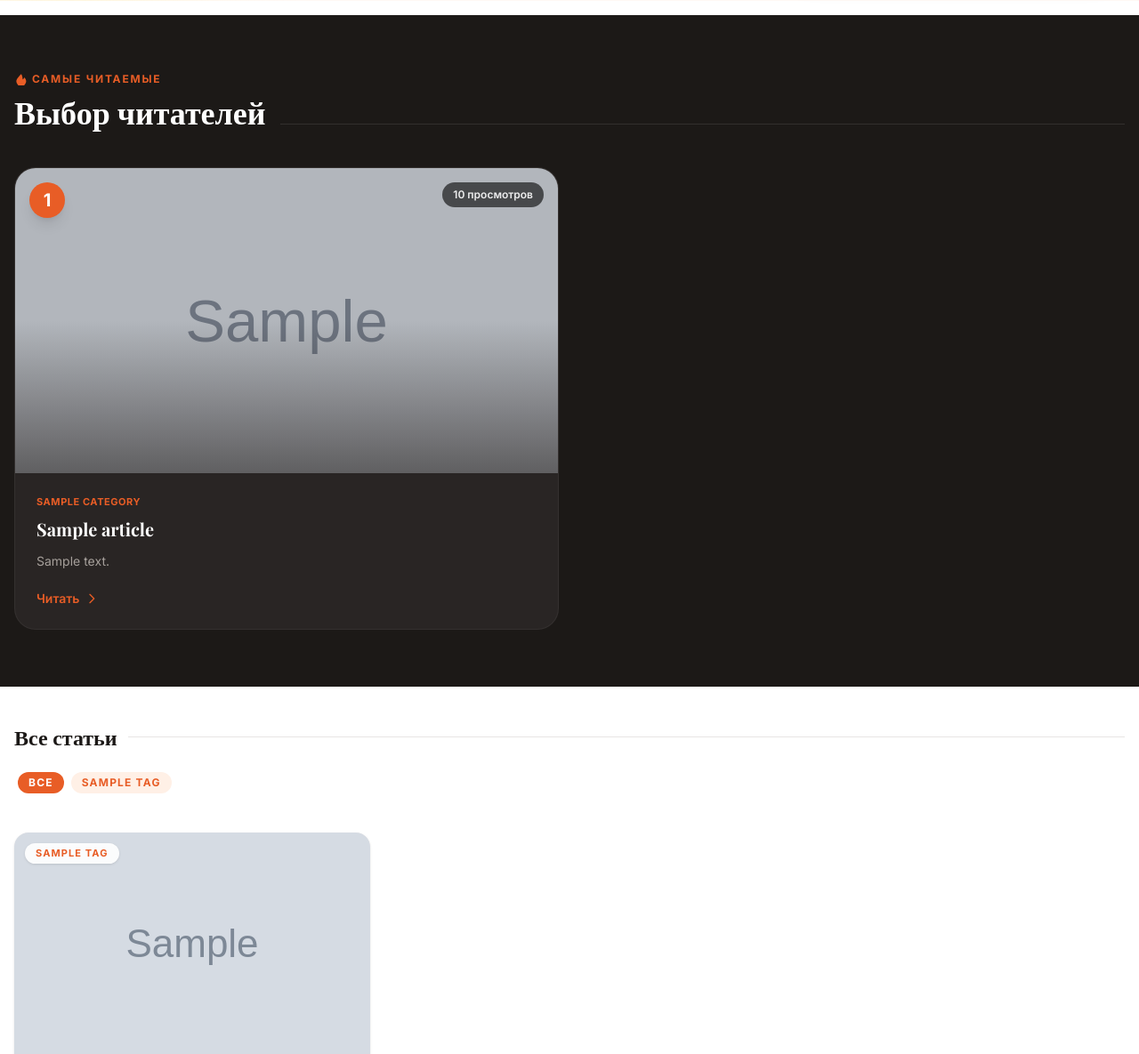
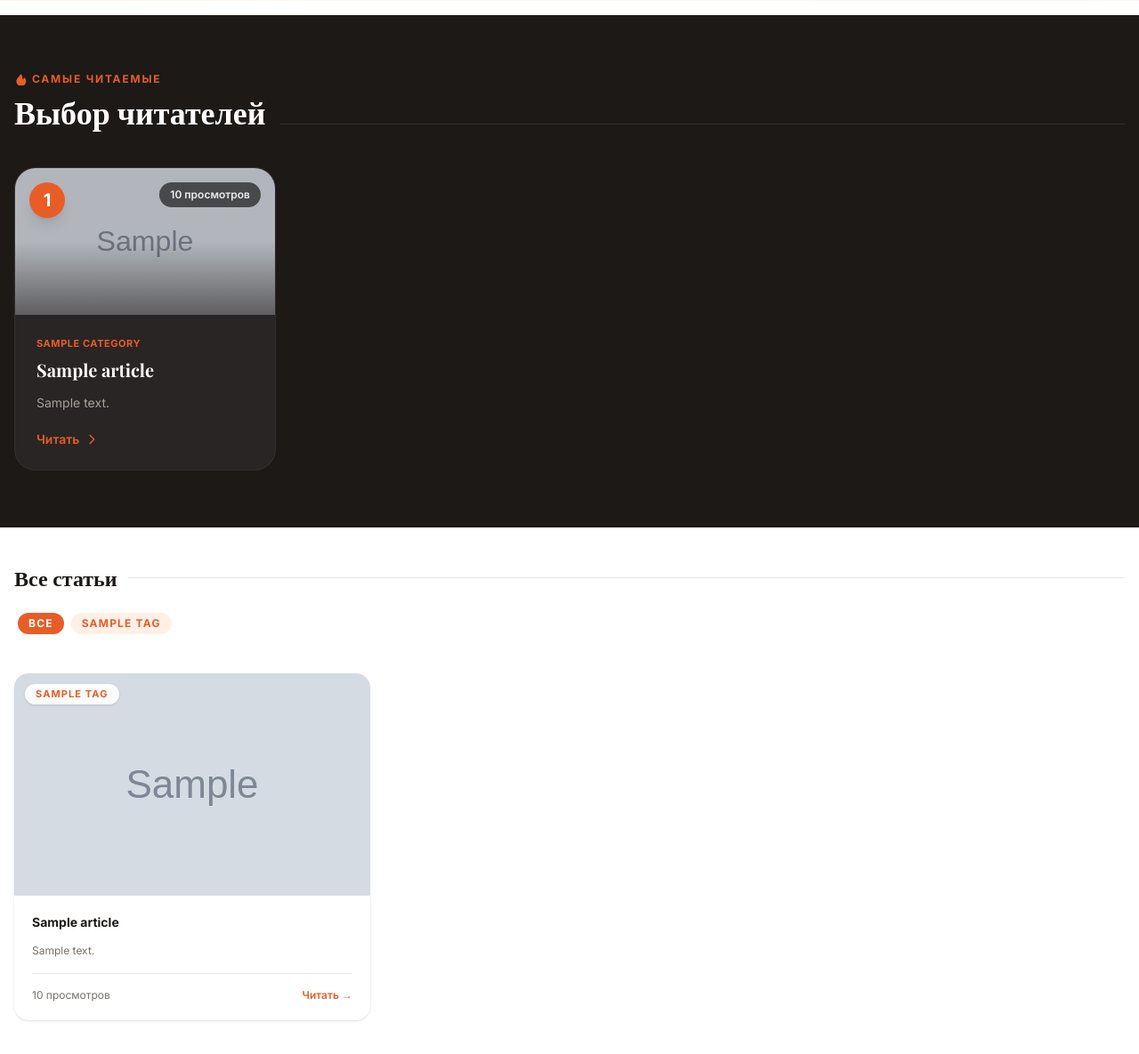
Before and after one commit to colizej/clikme, a Django app: page / in a window 1280 px wide. Shown: the part 845-2030 px from the top of the page at 89% size. Run offline with Django 5.2, Linux system fonts and the light colour scheme; tables that the repository leaves empty hold one stand-in row (values such as "Sample post"); grey boxes marked "Sample" are stand-in pictures; style sheets or scripts are compiled from the project's sources.

Commit message:
Home: expand 'top articles' from 2 to 4 cards (2x2 grid on mobile, 4 cols on desktop)
Co-Authored-By: Claude Sonnet 4.6 <noreply@anthropic.com>

```diff
--- a/apps/blog/views.py
+++ b/apps/blog/views.py
@@ -64,7 +64,7 @@ class HomeView(ListView):
             Article.objects
             .filter(is_published=True)
             .select_related('category')
-            .order_by('-views_count')[:2]
+            .order_by('-views_count')[:4]
         )
         return ctx
 
--- a/templates/blog/home.html
+++ b/templates/blog/home.html
@@ -147,7 +147,7 @@
       </div>
 
       {# Two cards #}
-      <div class="grid md:grid-cols-2 gap-6">
+      <div class="grid sm:grid-cols-2 lg:grid-cols-4 gap-6">
         {% for art in top_articles %}
         <a href="{{ art.get_absolute_url }}" class="group relative flex flex-col rounded-3xl overflow-hidden bg-(--color-dark-soft) border border-white/5 hover:border-(--color-accent)/50 hover:shadow-[0_0_40px_rgba(232,93,38,0.15)] transition-all duration-300">
 
```
